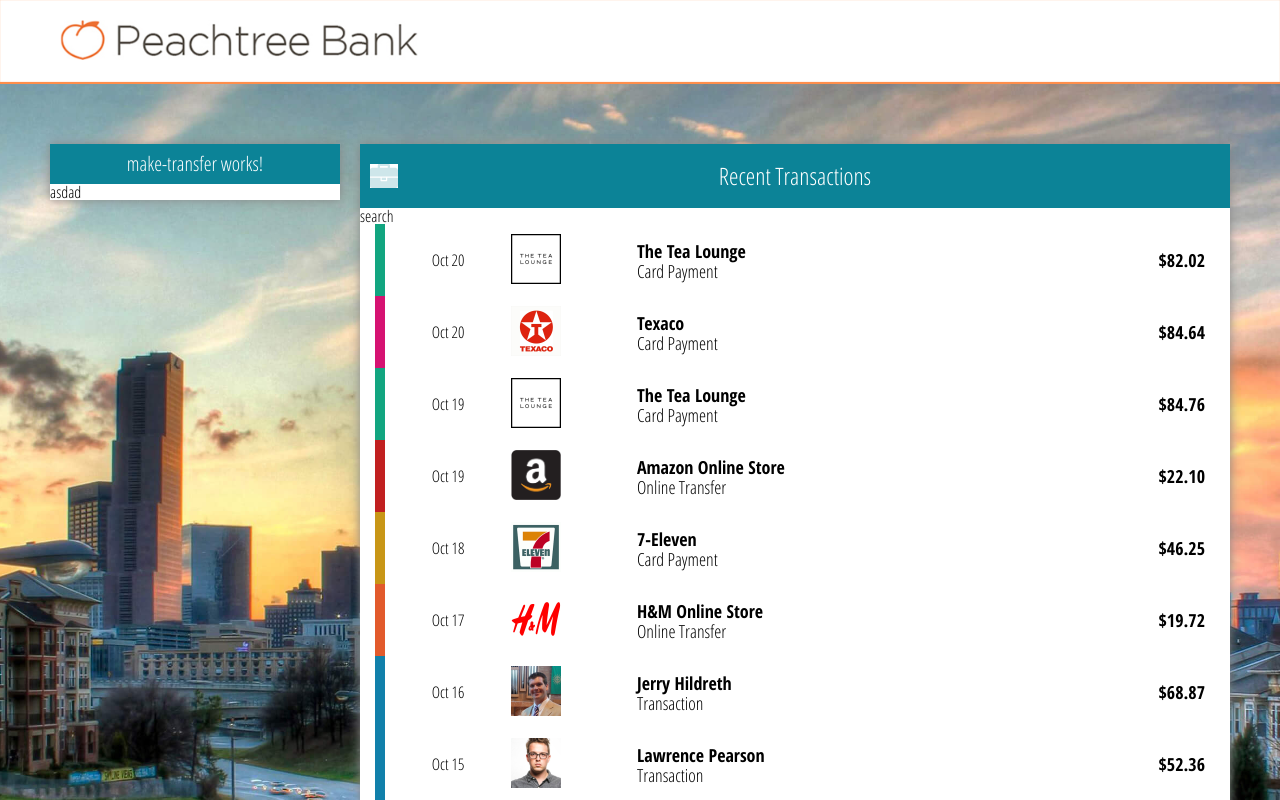
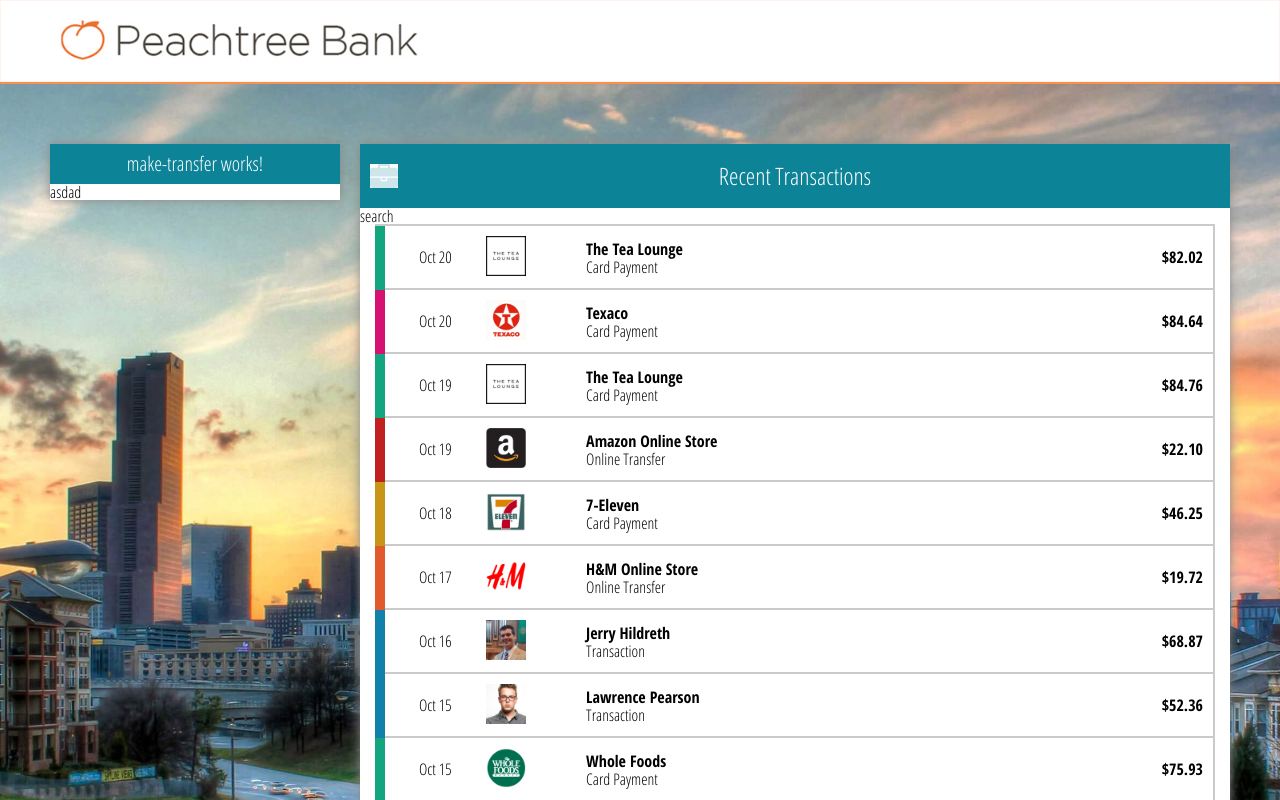
Before and after one commit to steelx/backbase-fe, an Angular app: page / in a window 1280 px wide. Shown: the top 800 px of the page. Built offline with nearby package versions, Linux system fonts and the light colour scheme.

Commit message:
row border css

```diff
--- a/src/app/transaction-row/transaction-row.component.css
+++ b/src/app/transaction-row/transaction-row.component.css
@@ -1,5 +1,7 @@
 ul {
     margin: 0 15px;
+    border-top: 2px solid #CACACA;
+    border-right: 2px solid #CACACA;
 }
 li {
     display: table;
@@ -10,10 +12,12 @@
     vertical-align: middle;
     padding-bottom: 10px;
     padding-top: 10px;
+    border-bottom: 2px solid #CACACA;
 }
 
 ul li .bar {
     width: 10px;
+    border-bottom: none;
 }
 
 ul li .date {
@@ -30,10 +34,10 @@
 }
 ul li .amount,
 ul li span p {
-    font-size: 18px;
+    font-size: 16px;
 }
 ul li span p strong {
-    line-height:  22px;
+    line-height:  20px;
     display: block;
     font-weight: 700;
 }
@@ -41,5 +45,5 @@
 ul li .amount,
 ul li .date,
 ul li .image {
-    width: 15%;
+    width: 12%;
 }
--- a/src/app/transaction-row/transaction-row.component.html
+++ b/src/app/transaction-row/transaction-row.component.html
@@ -2,7 +2,7 @@
   <li *ngFor="let log of transactions">
     <span class="bar" [style.backgroundColor]="log.categoryCode"></span>
     <span class="date">{{log.transactionDate | date:'MMM d'}}</span>
-    <span class="image"><img width="50" [src]="log.merchantLogo"></span>
+    <span class="image"><img width="40" [src]="log.merchantLogo"></span>
     <span class="transactionType">
         <p>
             <strong>{{log.merchant}}</strong>
```
